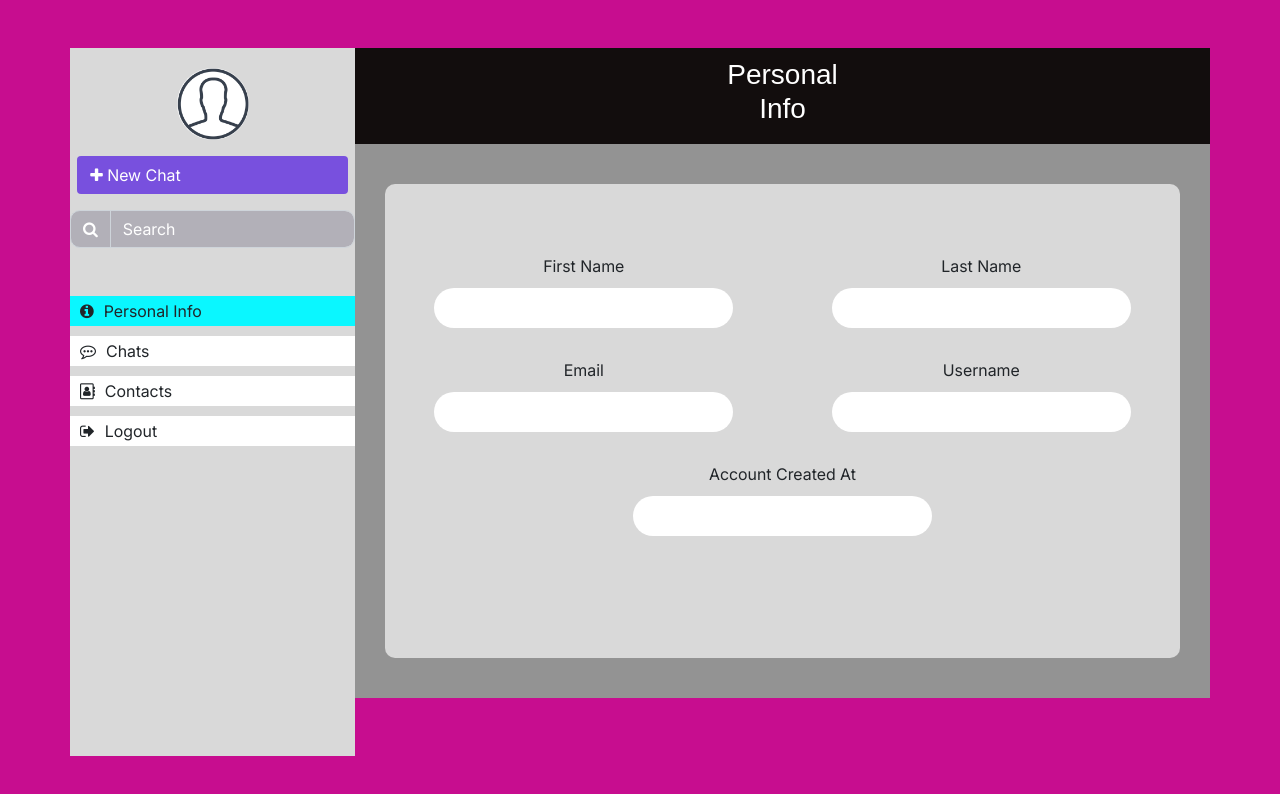
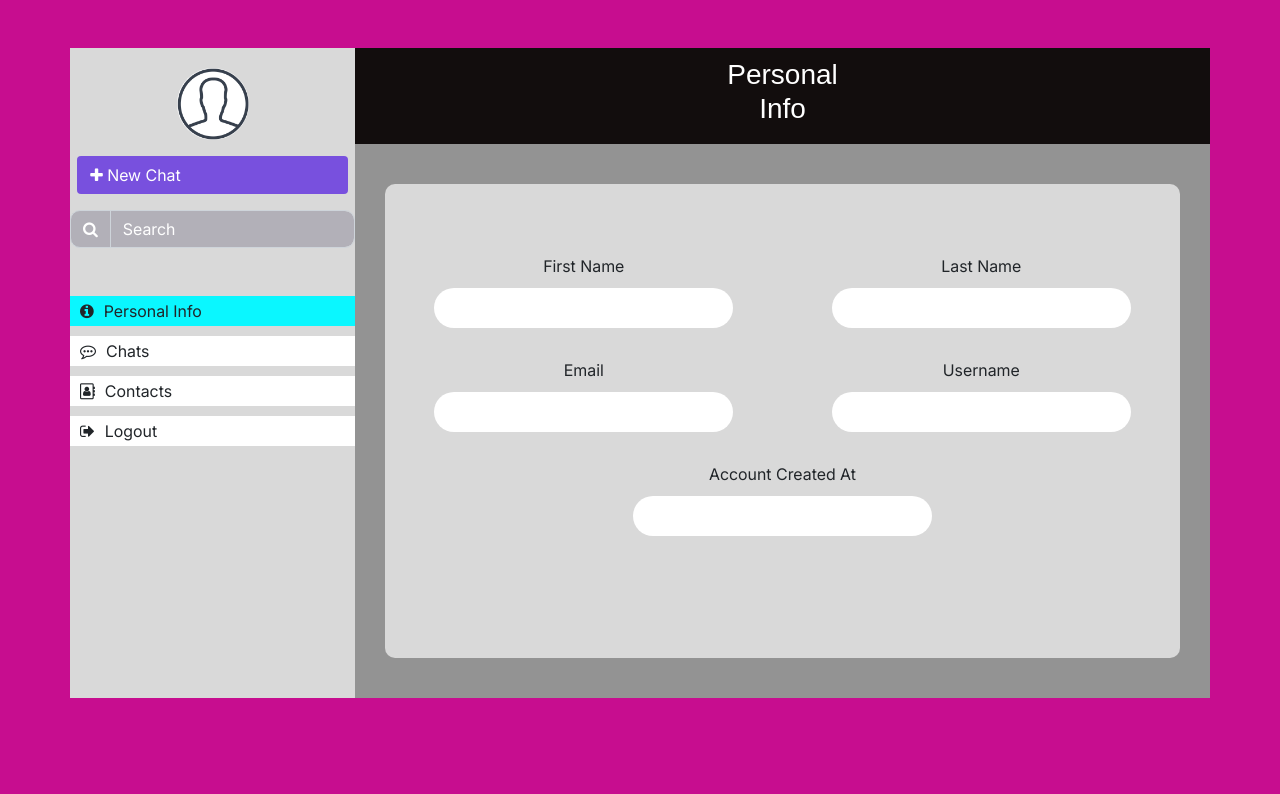
Before and after one commit to Parsa-Askari/web-chat-app, a React (Vite) app: page /dashboard/info in a window 1280 px wide. Shown: the top 794 px of the page. Built offline with nearby package versions, Linux system fonts and the light colour scheme; no server answers.

Commit message:
fixed sidebar bug

```diff
--- a/src/client/userDashboard/Home.jsx
+++ b/src/client/userDashboard/Home.jsx
@@ -1,7 +1,6 @@
 import { Outlet } from 'react-router';
 import './styles/Home.scss';
 import profilr_avatar from "./assets/profile.png";
-import classNames from 'classnames';
 import { handleOptions ,handleMobileMenu } from '../../hooks/mainHooks';
 import { useNavigate } from "react-router-dom";
 import { NewChatBtn , OptionBtn } from '../../components/UI/buttons';
@@ -54,7 +53,7 @@ function Sidbar({option,asideClassname,SetAsideClassname})
                         </div>
                     </OptionBtn>
                 </div>
-                <div id='close-mobile-menu' onClick={(event)=>handleMobileMenu(event,SetAsideClassname)}>
+                <div id='close-mobile-menu' className='d-sm-none d-flex' onClick={(event)=>handleMobileMenu(event,SetAsideClassname)}>
                     <p>
                         <i className="fa fa-chevron-circle-left" ></i>
                     </p>
--- a/src/client/userDashboard/styles/Home.scss
+++ b/src/client/userDashboard/styles/Home.scss
@@ -131,9 +131,7 @@ aside{
     }
 }.sidebar{
     background-color: #D9D9D9;
-    & #close-mobile-menu{
-        display: none;
-    }
+    height: 650px;
 }
 .mobile{
     display: flex;
```
